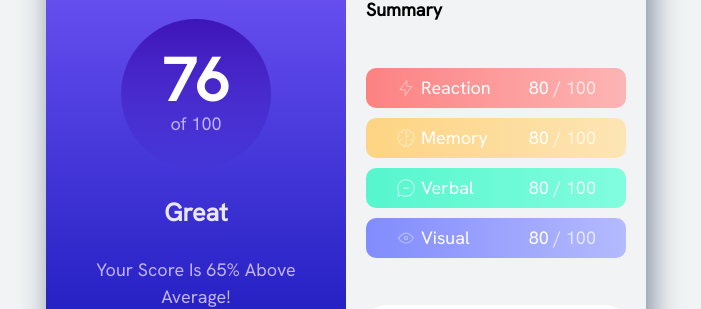
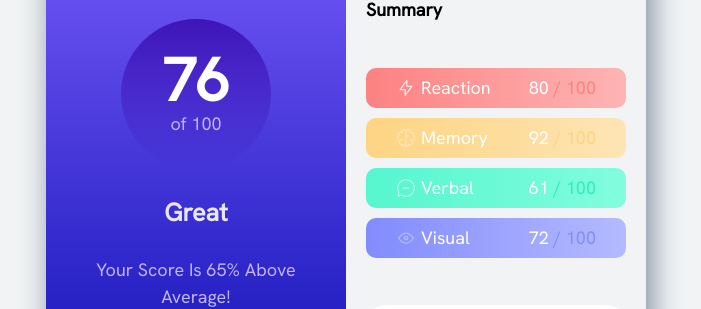
Before and after one commit to MhBbid/results-summary-component, a plain HTML site: page index.html in a window 1280 px wide. Shown: the part 228-537 px from the top of the page, without its empty margins (294-995 px from the left). Drawn offline with Linux system fonts and the light colour scheme.

Commit message:
finalized

```diff
--- a/index.css
+++ b/index.css
@@ -103,7 +103,7 @@
 }
 
 #summary-visual p {
-	color: var(--clr-support-blue-100);
+	color: var(--clr-support-blue-200);
 }
 
 #summary-reaction svg {
@@ -185,27 +185,27 @@
 	}
 
 	#summary-reaction p {
-		color: var(--clr-support-red-100);
+		color: var(--clr-support-red-300);
 	}
 
 	#summary-memory p {
-		color: var(--clr-support-yellow-100);
+		color: var(--clr-support-yellow-300);
 	}
 
 	#summary-verbal p {
-		color: var(--clr-support-green-100);
+		color: var(--clr-support-green-500);
 	}
 
 	#summary-visual p {
-		color: var(--clr-support-blue-100);
+		color: var(--clr-support-blue-300);
 	}
 
 	#summary-reaction svg {
-		stroke: var(--clr-support-red-200);
+		stroke: var(--clr-support-red-100);
 	}
 
 	#summary-memory svg {
-		stroke: var(--clr-support-yellow-200);;
+		stroke: var(--clr-support-yellow-200);
 	}
 
 	#summary-verbal svg {
--- a/index.html
+++ b/index.html
@@ -9,7 +9,6 @@
   <link rel="stylesheet" href="assets/css/themes.css">
   <link rel="stylesheet" href="assets/css/defaults.css">
   <link rel="stylesheet" href="index.css">
-  <script src="index.js" type="module" defer> </script>
 </head>
 
 <body>
@@ -47,7 +46,7 @@
             <svg xmlns="http://www.w3.org/2000/svg" width="20" height="20" fill="none" viewBox="0 0 20 20"><path stroke-linecap="round" stroke-linejoin="round" stroke-width="1.25" d="M5.833 11.667a2.5 2.5 0 1 0 .834 4.858"/><path stroke-linecap="round" stroke-linejoin="round" stroke-width="1.25" d="M3.553 13.004a3.333 3.333 0 0 1-.728-5.53m.025-.067a2.083 2.083 0 0 1 2.983-2.824m.199.054A2.083 2.083 0 1 1 10 3.75v12.917a1.667 1.667 0 0 1-3.333 0M10 5.833a2.5 2.5 0 0 0 2.5 2.5m1.667 3.334a2.5 2.5 0 1 1-.834 4.858"/><path stroke-linecap="round" stroke-linejoin="round" stroke-width="1.25" d="M16.447 13.004a3.334 3.334 0 0 0 .728-5.53m-.025-.067a2.083 2.083 0 0 0-2.983-2.824M10 3.75a2.085 2.085 0 0 1 2.538-2.033 2.084 2.084 0 0 1 1.43 2.92m-.635 12.03a1.667 1.667 0 0 1-3.333 0"/></svg>
             <h3> Memory </h3>
           </div>
-          <p> <span>80</span> / 100</p>
+          <p> <span>92</span> / 100</p>
         </div>
       </div>
 
@@ -57,7 +56,7 @@
             <svg xmlns="http://www.w3.org/2000/svg" width="20" height="20" fill="none" viewBox="0 0 20 20"><path stroke-linecap="round" stroke-linejoin="round" stroke-width="1.25" d="M7.5 10h5M10 18.333A8.333 8.333 0 1 0 1.667 10c0 1.518.406 2.942 1.115 4.167l-.699 3.75 3.75-.699A8.295 8.295 0 0 0 10 18.333Z"/></svg>
             <h3> Verbal </h3>
           </div>
-          <p> <span>80</span> / 100</p>
+          <p> <span>61</span> / 100</p>
         </div>
       </div>
 
@@ -66,7 +65,7 @@
           <div class="flex-group">
             <svg xmlns="http://www.w3.org/2000/svg" width="20" height="20" fill="none" viewBox="0 0 20 20"><path stroke-linecap="round" stroke-linejoin="round" stroke-width="1.25" d="M10 11.667a1.667 1.667 0 1 0 0-3.334 1.667 1.667 0 0 0 0 3.334Z"/><path stroke-linecap="round" stroke-linejoin="round" stroke-width="1.25" d="M17.5 10c-1.574 2.492-4.402 5-7.5 5s-5.926-2.508-7.5-5C4.416 7.632 6.66 5 10 5s5.584 2.632 7.5 5Z"/></svg>            <h3> Visual </h3>
           </div>
-          <p> <span>80</span> / 100</p>
+          <p> <span>72</span> / 100 </p>
         </div>
       </div>
 
```
